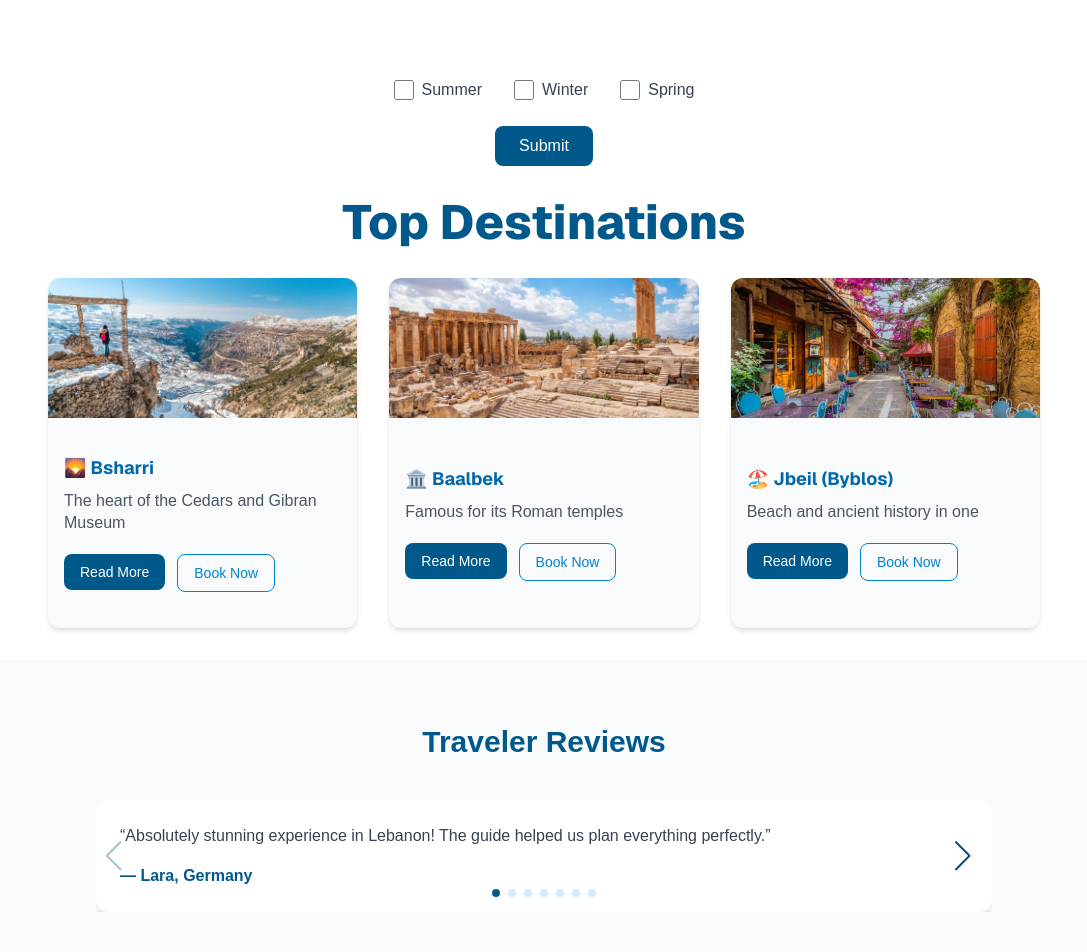
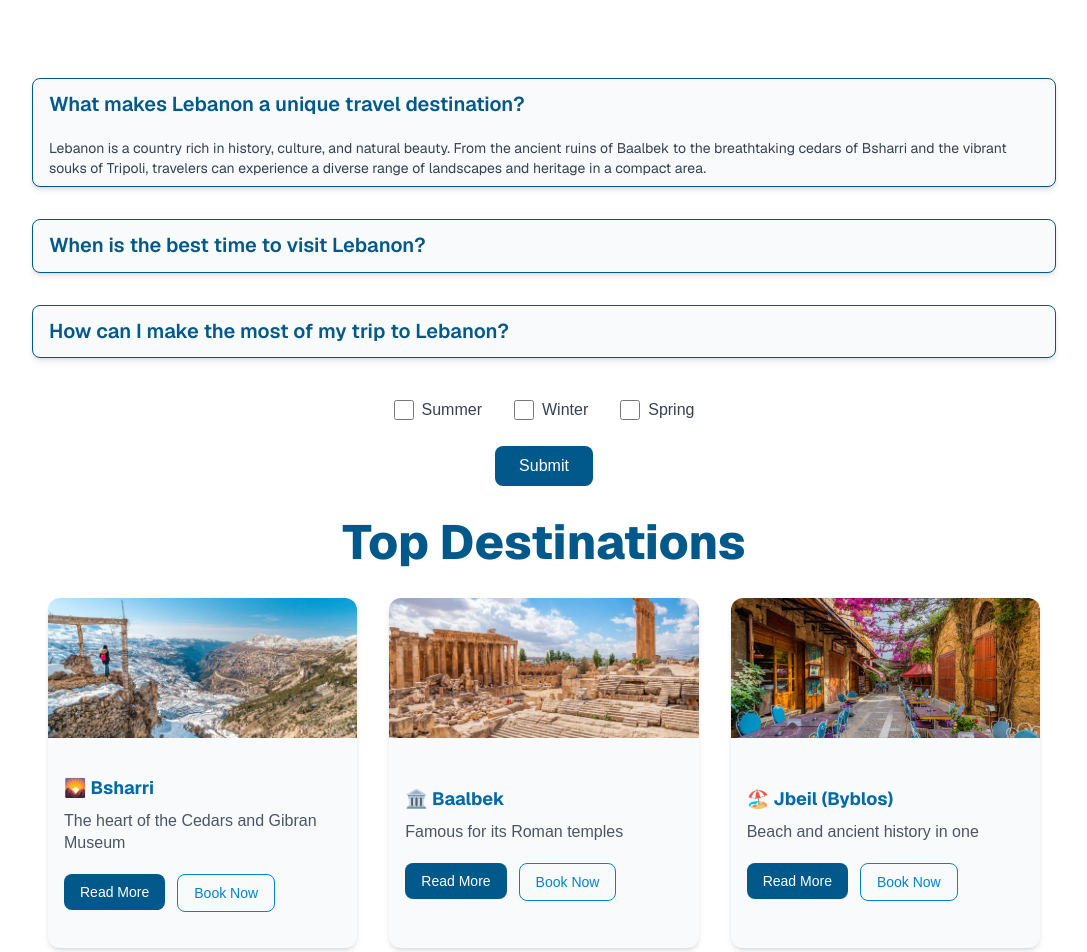
Before and after one commit to Dia8897/project2-frontend-travel-guide, a Next.js app: page / in a window 1280 px wide. Shown: the part 1580-2532 px from the top of the page, without its empty margins (96-1183 px from the left). Built offline with nearby package versions, Linux system fonts and the light colour scheme.

Commit message:
accordion

```diff
--- /dev/null
+++ b/app/components/Accordion.js
@@ -0,0 +1,46 @@
+import React from "react";
+import {
+  Accordion,
+  AccordionHeader,
+  AccordionBody,
+} from "@material-tailwind/react";
+
+export function DefaultAccordion() {
+  const [open, setOpen] = React.useState(1);
+
+  const handleOpen = (value) => setOpen(open === value ? 0 : value);
+
+  return (
+    <>
+
+    <div className="max-w-5xl mx-auto">
+      <Accordion open={open === 1}
+        className="bg-gray-50 rounded-lg border border-sky-800 shadow-md mb-8"
+      >
+        <AccordionHeader onClick={() => handleOpen(1)}
+          className="text-sky-800 font-semibold hover:bg-sky-200 rounded-md px-4 py-3"
+            >What makes Lebanon a unique travel destination?</AccordionHeader>
+        <AccordionBody className="text-gray-700 px-4 py-2">
+        Lebanon is a country rich in history, culture, and natural beauty. From the ancient ruins of Baalbek to the breathtaking cedars of Bsharri and the vibrant souks of Tripoli, travelers can experience a diverse range of landscapes and heritage in a compact area.
+        </AccordionBody>
+      </Accordion>
+      <Accordion open={open === 2} className= " mb-8 bg-gray-50 rounded-lg border border-sky-800 shadow-md">
+        <AccordionHeader onClick={() => handleOpen(2)}     className="text-sky-800 font-semibold hover:bg-sky-200 rounded-md px-4 py-3">
+         When is the best time to visit Lebanon?
+        </AccordionHeader>
+        <AccordionBody className="text-gray-700 px-6 py-4 leading-relaxed">
+          The best time to visit Lebanon depends on your interests. Spring and autumn offer mild weather perfect for sightseeing and hiking, while winter brings snowy mountain resorts like Faraya for skiing. Summers are ideal for beach lovers along the Mediterranean coast.
+        </AccordionBody>
+      </Accordion>
+      <Accordion open={open === 3} className="bg-gray-50 rounded-lg border border-sky-800 shadow-md">
+        <AccordionHeader onClick={() => handleOpen(3)} className="text-sky-800 font-semibold hover:bg-sky-200 rounded-md px-4 py-3">
+           How can I make the most of my trip to Lebanon?
+        </AccordionHeader>
+        <AccordionBody>
+          To get the most from your visit, plan to explore both the well-known landmarks and hidden gems. Use local guides for authentic experiences, try the diverse Lebanese cuisine, and engage with the warm and welcoming local communities to truly understand the culture.
+        </AccordionBody>
+      </Accordion>
+      </div>
+    </>
+  );
+}
--- a/app/components/reviews.js
+++ b/app/components/reviews.js
@@ -1,14 +1,8 @@
-import React, { useRef, useState } from 'react';
+import React from 'react';
 import { Swiper, SwiperSlide } from 'swiper/react';
 import 'swiper/css';
 import 'swiper/css/pagination';
-import '../globals.css';
-
-
-import 'swiper/css';
-import 'swiper/css/pagination';
 import 'swiper/css/navigation';
-
 
 import { Pagination, Navigation } from 'swiper/modules';
 
@@ -17,13 +11,20 @@ export default function Reviews() {
         <>
             <section className="px-4 py-16 bg-gray-50">
                 <h2 className="text-3xl font-bold text-center text-sky-800 mb-10">Traveler Reviews</h2>
-                {/* <div class="swiper-button-prev"></div>
-<div class="swiper-button-next"></div> */}
-                <Swiper pagination={{ clickable: true }} navigation={true} modules={[Pagination, Navigation]} spaceBetween={30}
+
+                <Swiper
+                    pagination={{ clickable: true }}
+                    navigation={true}
+                    modules={[Pagination, Navigation]}
+                    spaceBetween={30}
                     slidesPerView={1}
-                    className="max-w-4xl mx-auto swiper-container">
+                    className="max-w-4xl mx-auto swiper-container"
+                >
                     <SwiperSlide>
-                        <div className="bg-white p-6 rounded-xl shadow-md">
+                        <div
+                            className="bg-white p-18 mx-auto rounded-xl shadow-md"
+                            style={{ minHeight: '16rem', display: 'flex', flexDirection: 'column', justifyContent: 'center' }}
+                        >
                             <p className="text-gray-700 mb-4">
                                 “Absolutely stunning experience in Lebanon! The guide helped us plan everything perfectly.”
                             </p>
@@ -31,21 +32,32 @@ export default function Reviews() {
                         </div>
                     </SwiperSlide>
                     <SwiperSlide>
-                        <div className="bg-white p-6 rounded-xl shadow-md">
+                        <div
+                            className="bg-white p-18 mx-auto rounded-xl shadow-md"
+                            style={{ minHeight: '16rem', display: 'flex', flexDirection: 'column', justifyContent: 'center' }}
+                        >
                             <p className="text-gray-700 mb-4">
                                 “I loved exploring the hidden gems mentioned here. Super useful tips and clean layout!”
                             </p>
                             <p className="text-sky-800 font-semibold">— Karim, Lebanon</p>
                         </div>
                     </SwiperSlide>
-                    <SwiperSlide> <div className="bg-white p-6 rounded-xl shadow-md">
-                        <p className="text-gray-700 mb-4">
-                            “The recommendations were spot-on. Highly recommended for first-time travelers!”
-                        </p>
-                        <p className="text-sky-800 font-semibold">— Maya, France</p>
-                    </div></SwiperSlide>
                     <SwiperSlide>
-                        <div className="bg-white p-6 rounded-xl shadow-md">
+                        <div
+                            className="bg-white p-18 mx-auto rounded-xl shadow-md"
+                            style={{ minHeight: '16rem', display: 'flex', flexDirection: 'column', justifyContent: 'center' }}
+                        >
+                            <p className="text-gray-700 mb-4">
+                                “The recommendations were spot-on. Highly recommended for first-time travelers!”
+                            </p>
+                            <p className="text-sky-800 font-semibold">— Maya, France</p>
+                        </div>
+                    </SwiperSlide>
+                    <SwiperSlide>
+                        <div
+                            className="bg-white p-18 mx-auto rounded-xl shadow-md"
+                            style={{ minHeight: '16rem', display: 'flex', flexDirection: 'column', justifyContent: 'center' }}
+                        >
                             <p className="text-gray-700 mb-4">
                                 “A truly unforgettable trip thanks to this guide. The places recommended were amazing and the tips were so helpful!”
                             </p>
@@ -53,7 +65,10 @@ export default function Reviews() {
                         </div>
                     </SwiperSlide>
                     <SwiperSlide>
-                        <div className="bg-white p-6 rounded-xl shadow-md">
+                        <div
+                            className="bg-white p-18 mx-auto rounded-xl shadow-md"
+                            style={{ minHeight: '16rem', display: 'flex', flexDirection: 'column', justifyContent: 'center' }}
+                        >
                             <p className="text-gray-700 mb-4">
                                 “Excellent resource for exploring the culture and nature. The photos and descriptions made planning easy.”
                             </p>
@@ -61,7 +76,10 @@ export default function Reviews() {
                         </div>
                     </SwiperSlide>
                     <SwiperSlide>
-                        <div className="bg-white p-6 rounded-xl shadow-md">
+                        <div
+                            className="bg-white p-18 mx-auto rounded-xl shadow-md"
+                            style={{ minHeight: '16rem', display: 'flex', flexDirection: 'column', justifyContent: 'center' }}
+                        >
                             <p className="text-gray-700 mb-4">
                                 “Loved the user-friendly layout and the detailed info on each destination. Perfect for first-time visitors.”
                             </p>
@@ -69,7 +87,10 @@ export default function Reviews() {
                         </div>
                     </SwiperSlide>
                     <SwiperSlide>
-                        <div className="bg-white p-6 rounded-xl shadow-md">
+                        <div
+                            className="bg-white p-18 rounded-xl shadow-md"
+                            style={{ minHeight: '16rem', display: 'flex', flexDirection: 'column', justifyContent: 'center' }}
+                        >
                             <p className="text-gray-700 mb-4">
                                 “The booking and itinerary suggestions made my trip smooth and stress-free. Highly recommend this guide.”
                             </p>
--- a/app/page.js
+++ b/app/page.js
@@ -7,6 +7,7 @@ import {places} from "./placesData"
 import Places from "./components/Places";
 import OptionSelector from "./components/options";
 import Reviews from "./components/reviews"
+import {DefaultAccordion} from './components/Accordion';
 
 
 export default function Home() {
@@ -35,6 +36,8 @@ export default function Home() {
         direction="left"
       />
 
+      <DefaultAccordion/>
+
       <OptionSelector
       options={['Summer', 'Winter', 'Spring']} onSelect={handleSelect}
       />
--- a/app/places/[slug]/page.js
+++ b/app/places/[slug]/page.js
@@ -1,6 +1,7 @@
 import { places } from "../../placesData";
 import Header from "../../components/Header";
 import Footer from "../../components/Footer";
+
 
 export default async function placeDetails({ params }) {
     const place = places.find(p => p.slug === params.slug);
--- a/package.json
+++ b/package.json
@@ -9,6 +9,7 @@
     "lint": "next lint"
   },
   "dependencies": {
+    "@material-tailwind/react": "^2.1.10",
     "next": "15.3.3",
     "postcss": "^8.5.6",
     "react": "^19.0.0",
```
Also changed, not shown: 1 other file (tests, documents, lock files or other folders).
